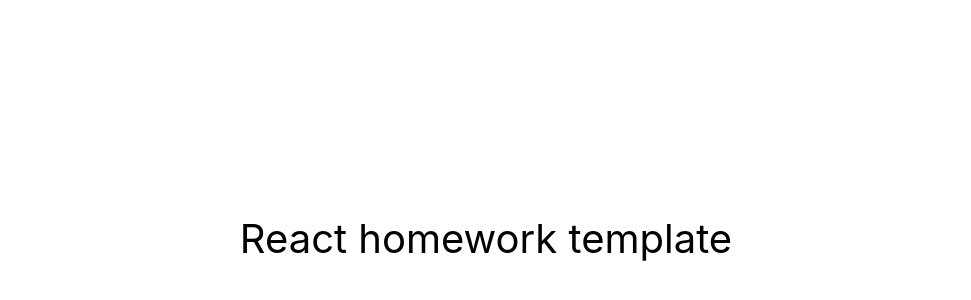
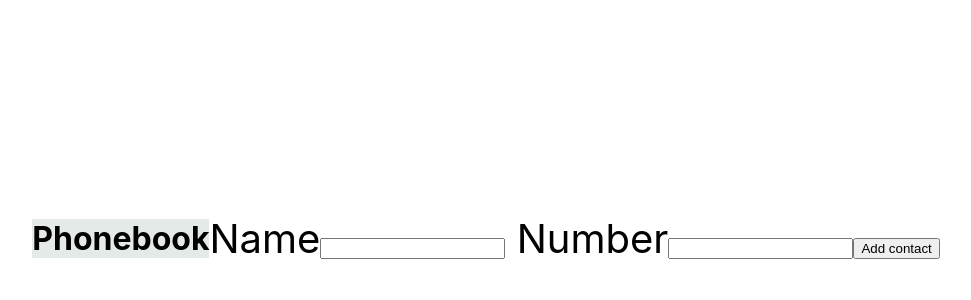
Before and after one commit to Westtochka/goit-react-hw-02-phonebook, a React (Create React App) app: page / in a window 1280 px wide. Shown: the part 162-462 px from the top of the page, without its empty margins (154-1125 px from the left). Built offline with nearby package versions, Linux system fonts and the light colour scheme.

Commit message:
add change

```diff
--- a/package.json
+++ b/package.json
@@ -4,9 +4,12 @@
   "private": true,
   "homepage": "https://Westtochka.github.io/goit-react-hw-02-phonebook/",
   "dependencies": {
+    "@emotion/react": "^11.11.1",
+    "@emotion/styled": "^11.11.0",
     "@testing-library/jest-dom": "^5.16.3",
     "@testing-library/react": "^12.1.4",
     "@testing-library/user-event": "^13.5.0",
+    "nanoid": "^4.0.2",
     "react": "^18.1.0",
     "react-dom": "^18.1.0",
     "react-scripts": "5.0.1",
--- a/src/components/App.jsx
+++ b/src/components/App.jsx
@@ -1,9 +1,21 @@
 import { Component } from 'react'
+import { ContactTitle } from "../components/ContactTitle/ContactTitle";
+import {FormignUp} from "../components/FormSignUp/FormSignUp";
+import { nanoid } from 'nanoid'
 
 class App extends Component {
   state = {
     contacts: [],
-    name: ''
+    filter: ''
+  }
+  createUser=(data)=>{
+    const newUser={
+      id: nanoid(),
+      isDev: true,
+      ...data
+    }
+    console.log(newUser)
+    console.log(data)
   }
 render() {
  return (
@@ -17,7 +29,8 @@ render() {
         color: '#010101'
       }}
     >
-      React homework template
+      <ContactTitle title={'Phonebook'}/>
+      <FormignUp createUser={this.createUser}/>
     </div>
     )
 
--- /dev/null
+++ b/src/components/ContactTitle/ContactTitle.jsx
@@ -0,0 +1,12 @@
+import { Title } from "./ContactTitle.style";
+
+export const ContactTitle=({title})=>{
+return (
+     <Title>
+{title}
+      </Title>
+
+  );
+};
+
+export default ContactTitle;
--- /dev/null
+++ b/src/components/ContactTitle/ContactTitle.style.jsx
@@ -0,0 +1,7 @@
+import styled from '@emotion/styled'
+
+export const Title=styled.h2`
+font-size:32px;
+background-color:#e4eae7;
+border-color:white;
+`
--- /dev/null
+++ b/src/components/FormSignUp/FormSignUp.jsx
@@ -0,0 +1,51 @@
+import { Component } from 'react'
+
+export class FormignUp extends Component {
+  state = {
+    name: '',
+    number: ''
+  }
+
+  handleChange=({target:{name,value}})=>{this.setState({[name]:value})}
+  // handleNumberChange=(e)=>{this.setState({number: e.target.value})}
+
+  handlerSubmit=(e)=>{
+  e.preventDefault()
+  this.props.createUser(this.state)
+  this.reset();
+    }
+
+reset=()=>{
+  this.setState({
+    name: '',
+    number: ''
+  })
+}
+render(){
+    return (
+<form onSubmit={this.handlerSubmit}>
+    <label> Name
+  <input
+  type="text"
+  name="name"
+  pattern="^[a-zA-Zа-яА-Я]+(([' -][a-zA-Zа-яА-Я ])?[a-zA-Zа-яА-Я]*)*$"
+  title="Name may contain only letters, apostrophe, dash and spaces. For example Adrian, Jacob Mercer, Charles de Batz de Castelmore d'Artagnan"
+  required
+  value={this.state.name}
+  onChange={this.handleChange}
+/></label>
+<label> Number
+<input
+  type="tel"
+  name="number"
+  pattern="\+?\d{1,4}?[-.\s]?\(?\d{1,3}?\)?[-.\s]?\d{1,4}[-.\s]?\d{1,4}[-.\s]?\d{1,9}"
+  title="Phone number must be digits and can contain spaces, dashes, parentheses and can start with +"
+  required
+  onChange={this.handleChange}
+  value={this.state.number}
+/></label>
+
+<button>Add contact</button>
+
+  </form>)
+}};
```
Also changed, not shown: src/components/FormSignUp/FormSignUp.style.jsx (added), 1 other file (tests, documents, lock files or other folders).
